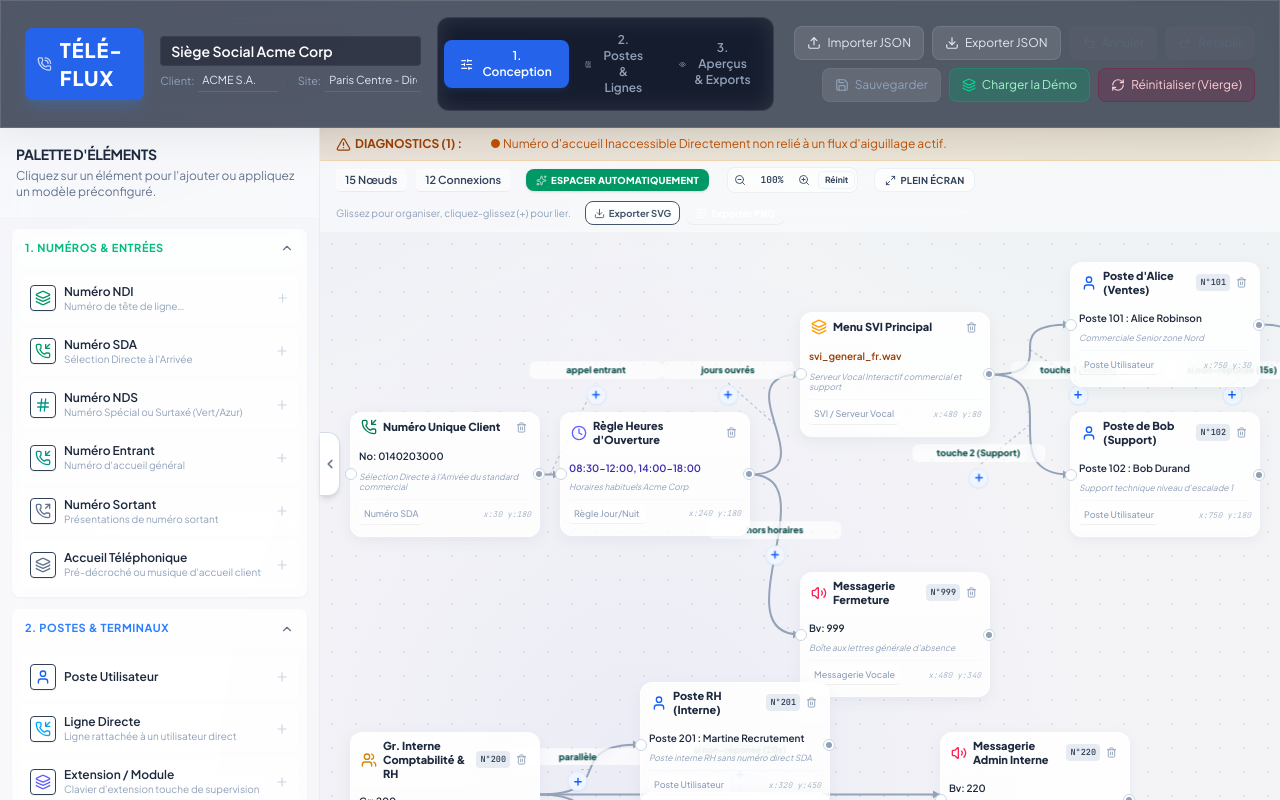
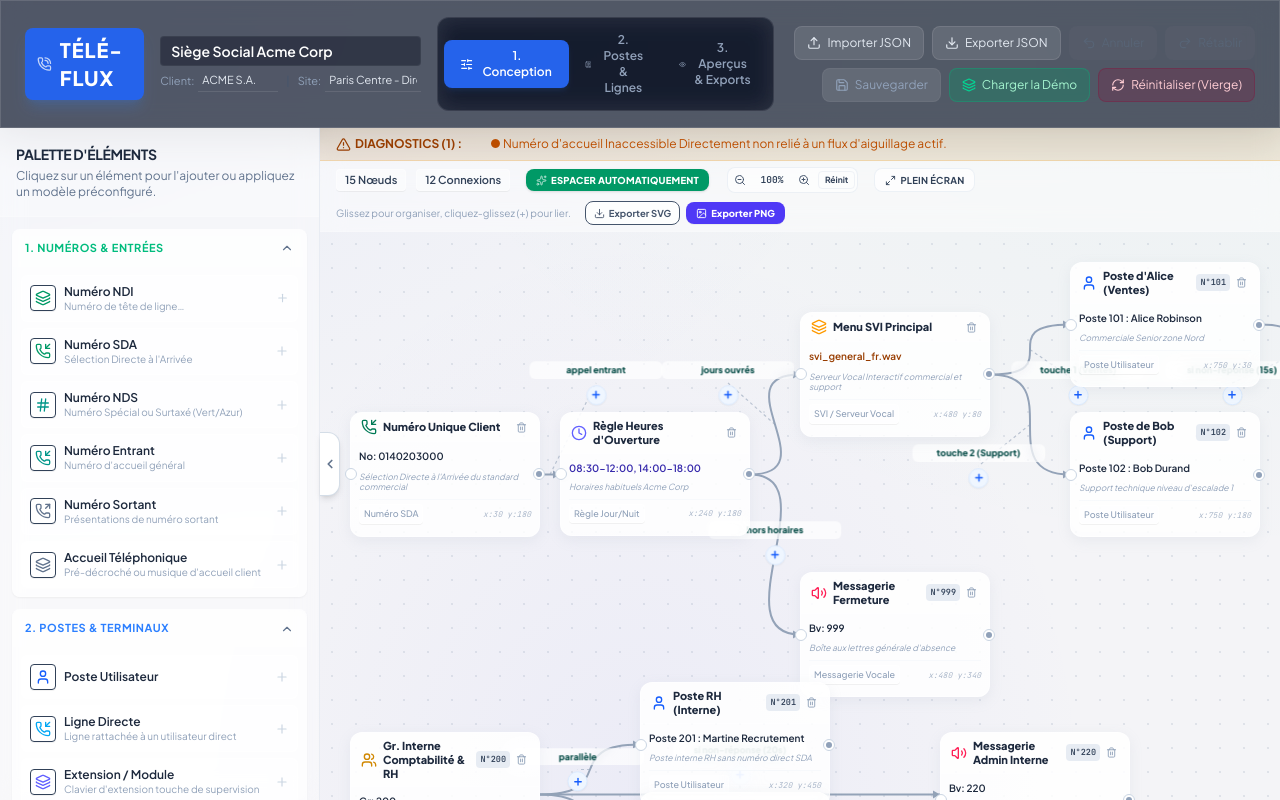
Before and after one commit to sannier3/TELE-FLUX, a React (Vite) app: page / in a window 1280 px wide. Built offline with nearby package versions, Linux system fonts and the light colour scheme.

Commit message:
fix(ui): update export button primary color
Adjust the background color of the PNG export button to align with the standard application indigo palette.

```diff
--- a/src/components/Workspace.tsx
+++ b/src/components/Workspace.tsx
@@ -1303,7 +1303,7 @@ export default function Workspace({
               </button>
               <button
                 onClick={() => exportAsImage('png')}
-                className="bg-indigo-650 hover:bg-indigo-700 text-white font-extrabold px-2.5 py-1 rounded-lg text-[9.5px] transition-all flex items-center gap-1 cursor-pointer shadow-2xs"
+                className="bg-indigo-600 hover:bg-indigo-700 text-white font-extrabold px-2.5 py-1 rounded-lg text-[9.5px] transition-all flex items-center gap-1 cursor-pointer shadow-2xs"
                 title="Exporter le schéma au format image PNG haute définition"
               >
                 <Image size={11} />
```
